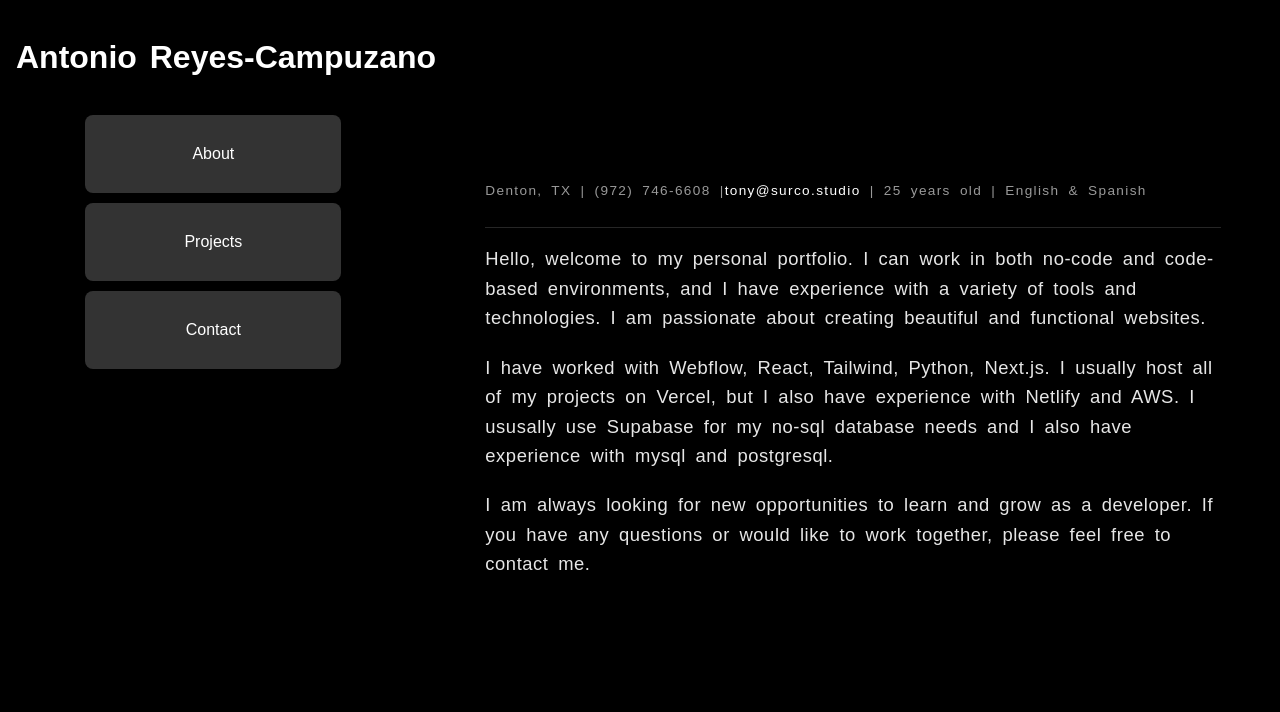
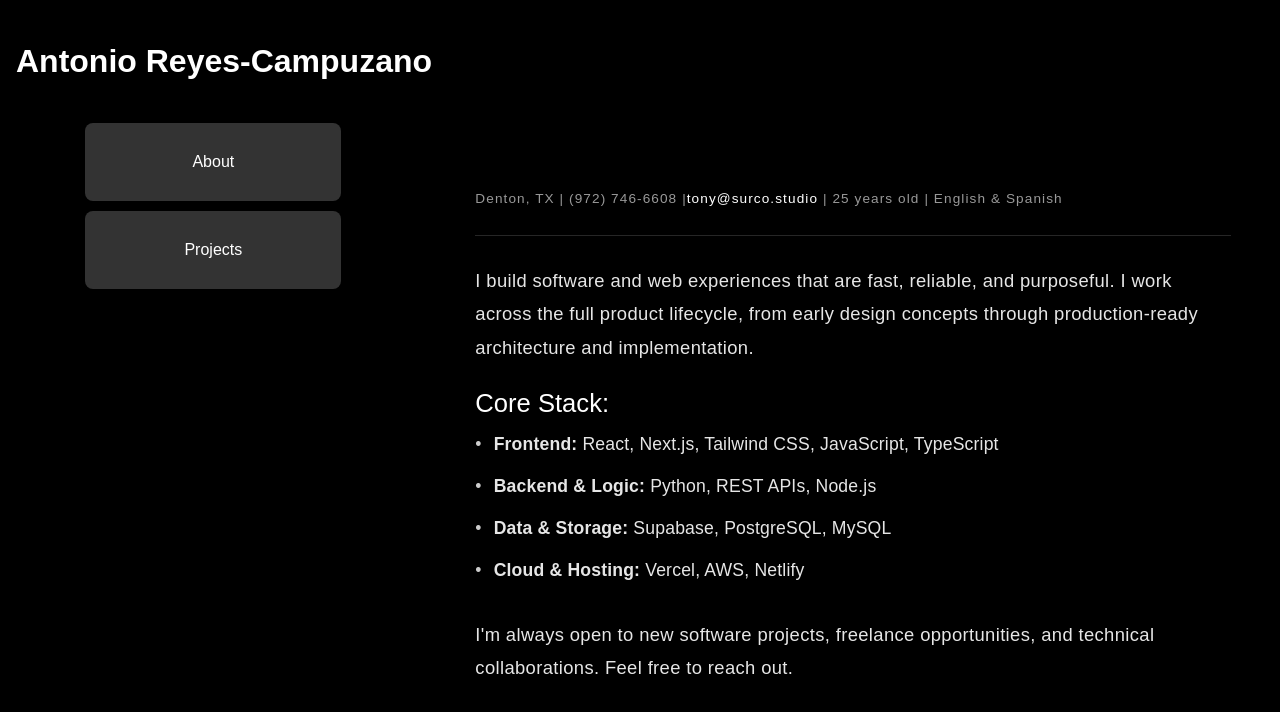
Before and after one commit to Antonioreyes8/portfolio-app, a React (Vite) app: page /about in a window 1280 px wide. Shown: the top 712 px of the page. Built offline with nearby package versions, Linux system fonts and the light colour scheme; a web font is replaced by a local one.

Commit message:
eliminating contact page

```diff
--- a/src/App.tsx
+++ b/src/App.tsx
@@ -2,7 +2,6 @@ import Header from "./sections/header";
 import Menu from "./sections/menu";
 import About from "./pages/about";
 import Projects from "./pages/projects";
-import Contact from "./pages/contact";
 
 import "./styles/projects.css";
 import "./styles/header.css";
@@ -44,7 +43,6 @@ function App() {
 						<Route index element={<About />} />
 						<Route path="/about" element={<About />} />
 						<Route path="/projects" element={<Projects />} />
-						<Route path="/contact" element={<Contact />} />
 					</Routes>
 				</div>
 			</div>
--- a/src/pages/about.tsx
+++ b/src/pages/about.tsx
@@ -9,23 +9,33 @@ function About() {
 				| 25 years old | English & Spanish
 			</div>
 			<p className="about-text">
-				Hello, welcome to my personal portfolio. I can work in both no-code and
-				code-based environments, and I have experience with a variety of tools
-				and technologies. I am passionate about creating beautiful and
-				functional websites.
+				I build software and web experiences that are fast, reliable, and
+				purposeful. I work across the full product lifecycle, from early design
+				concepts through production-ready architecture and implementation.
 			</p>
-			<br />
+
+			<div className="core-stack">
+				<h2>Core Stack:</h2>
+				<ul className="stack-list">
+					<li>
+						<span>Frontend:</span> React, Next.js, Tailwind CSS, JavaScript,
+						TypeScript
+					</li>
+					<li>
+						<span>Backend & Logic:</span> Python, REST APIs, Node.js
+					</li>
+					<li>
+						<span>Data & Storage:</span> Supabase, PostgreSQL, MySQL
+					</li>
+					<li>
+						<span>Cloud & Hosting:</span> Vercel, AWS, Netlify
+					</li>
+				</ul>
+			</div>
+
 			<p className="about-text">
-				I have worked with Webflow, React, Tailwind, Python, Next.js. I usually
-				host all of my projects on Vercel, but I also have experience with
-				Netlify and AWS. I ususally use Supabase for my no-sql database needs
-				and I also have experience with mysql and postgresql.
-			</p>
-			<br />
-			<p className="about-text">
-				I am always looking for new opportunities to learn and grow as a
-				developer. If you have any questions or would like to work together,
-				please feel free to contact me.
+				I'm always open to new software projects, freelance opportunities, and
+				technical collaborations. Feel free to reach out.
 			</p>
 		</section>
 	);
--- a/src/pages/projects.tsx
+++ b/src/pages/projects.tsx
@@ -8,58 +8,66 @@ function Projects() {
 			src: "/project1.png",
 			title: "Los Muchachos de Ritmo",
 			url: "https://cosas-reverberantes.vercel.app/",
-            description: "Music-focused web experience with immersive visuals.",
-            tech: "React, CSS, Vercel"
+			description:
+				"An immersive audiovisual web experience engineered to translate rhythm and musical energy into interactive digital motion. Features custom CSS animations, dynamic visual states, and lightweight performance optimization built for seamless cross-device playback.",
+			tech: "React, CSS, Vercel",
 		},
 		{
 			src: "/project2.png",
 			title: "The Warehouse Project",
 			url: "https://the-warehouse-project-sigma-six.vercel.app/",
-            description: "Event-inspired layout with bold UI design.",
-            tech: "React, CSS"
+			description:
+				"A high-energy event discovery platform and digital showcase tailored for creative gatherings and live sets. Leverages a bold, brutalist-inspired user interface with responsive artist line-up grids, interactive schedule views, and mobile-first navigation.",
+			tech: "React, CSS",
 		},
 		{
 			src: "/project3.png",
 			title: "Guestbook App",
 			url: "https://guestbook-app-alpha.vercel.app/",
-            description: "Users can leave and view messages in real time.",
-            tech: "Next.js, API, Vercel"
+			description:
+				"A full-stack interactive guestbook built to bridge physical spaces with digital keepsakes. Features real-time photo and message submissions, cloud database synchronization, and instant feed hydration with zero-refresh state updates.",
+			tech: "Next.js, API, Vercel",
 		},
 		{
 			src: "/project4.png",
 			title: "Surco.studio",
 			url: "https://surco.studio",
-            description: "Clean portfolio site with modern design.",
-            tech: "React, Tailwind"
+			description:
+				"The official digital portfolio and identity site for Surco Studio, highlighting custom web design and brand systems. Built around an editorial design system with fluid typography, responsive modular grids, and polished layout transitions.",
+			tech: "React, Tailwind",
 		},
 		{
 			src: "/project5.png",
 			title: "Dreambuilt",
 			url: "https://www.dreambuilt-gc.com/",
-            description: "Construction company website with sleek UI.",
-            tech: "Webflow"
+			description:
+				"A comprehensive commercial and residential general contracting website powered by a custom CMS structure. Features dynamic project showcases, detailed service breakdowns, and optimized quote-request funnels designed to drive inbound client leads.",
+			tech: "Webflow",
 		},
 		{
 			src: "/project6.png",
 			title: "Momos Construction",
 			url: "https://www.momosconstruction.com/",
-            description: "Construction company website with sleek UI.",
-            tech: "Webflow"
+			description:
+				"A modern construction portfolio platform built to highlight craftsmanship and streamline customer inquiries. Includes structured project categorization, before-and-after transformation galleries, and a frictionless contact funnel for residential builds.",
+			tech: "Webflow",
 		},
 		{
 			src: "/project7.png",
 			title: "Aclean",
 			url: "https://aclean.space",
-            description: "Description for your seventh awesome project goes here.",
-            tech: "React, Next.js, Tailwind"
+			description:
+				"A complete web application and booking platform for residential cleaning services. Features an interactive, real-time quote calculator based on home specifications, customizable service tiers, and automated inquiry routing for client onboarding.",
+			tech: "React, Next.js, Tailwind",
 		},
 		{
 			src: "/project8.png",
 			title: "Alcalas Renovations",
 			url: "https://alcalas-renovations.vercel.app/",
-            description: "Description for your eighth awesome project goes here.",
-            tech: "TypeScript, Node.js"
-        }
+			description:
+				"A full-stack remodeling portfolio application developed to showcase interior and exterior renovation projects. Features dynamic project filtering, high-resolution media galleries, and structured consultation request forms built on a TypeScript backend.",
+			tech: "TypeScript, Node.js",
+		},
 	];
 
 	return (
@@ -67,8 +75,7 @@ function Projects() {
 			<div className="projects-grid">
 				{projects.map((project, i) => (
 					/* Simply tags the first two indexes with 'featured' */
-                    <div key={i} className={`project-card ${i < 2 ? 'featured' : ''}`}>
-
+					<div key={i} className={`project-card ${i < 2 ? "featured" : ""}`}>
 						{i < 2 && <span className="featured-badge">PINNED</span>}
 
 						<a
@@ -99,14 +106,8 @@ function Projects() {
 
 			{/* Modal */}
 			{selectedProject !== null && (
-                <div
-                    className="modal-overlay"
-                    onClick={() => setSelectedProject(null)}
-                >
-                    <div
-                        className="modal-content"
-                        onClick={(e) => e.stopPropagation()}
-                    >
+				<div className="modal-overlay" onClick={() => setSelectedProject(null)}>
+					<div className="modal-content" onClick={(e) => e.stopPropagation()}>
 						<button
 							className="modal-close"
 							onClick={() => setSelectedProject(null)}
@@ -116,7 +117,9 @@ function Projects() {
 
 						<h2>{projects[selectedProject].title}</h2>
 						<p>{projects[selectedProject].description}</p>
-                        <p><strong>Tech:</strong> {projects[selectedProject].tech}</p>
+						<p>
+							<strong>Tech:</strong> {projects[selectedProject].tech}
+						</p>
 
 						<a
 							href={projects[selectedProject].url}
--- a/src/sections/menu.tsx
+++ b/src/sections/menu.tsx
@@ -7,21 +7,11 @@ function Menu() {
 		<nav className="menu-container">
 			<ul className="menu-list">
 				<li className="menu-item-about">
-					<button onClick={() => navigate("/about")}>
-						About
-					</button>
+					<button onClick={() => navigate("/about")}>About</button>
 				</li>
 
 				<li className="menu-item-projects">
-					<button onClick={() => navigate("/projects")}>
-						Projects
-					</button>
-				</li>
-
-				<li className="menu-item-contact">
-					<button onClick={() => navigate("/contact")}>
-						Contact
-					</button>
+					<button onClick={() => navigate("/projects")}>Projects</button>
 				</li>
 			</ul>
 		</nav>
--- a/src/styles/about.css
+++ b/src/styles/about.css
@@ -1,42 +1,73 @@
 /* Base styles (desktop first) */
 .about-section {
 	padding: 2rem;
-    /* 800px max-width is the sweet spot for text readability (approx 75 characters per line) */
-    max-width: 800px;
+	max-width: 820px;
 	width: 100%;
 	margin: 0 auto;
-
-    /* Smooth fade-in animation when the page loads */
 	animation: fadeUp 0.6s cubic-bezier(0.25, 0.8, 0.25, 1) forwards;
 }
 
-/* Contact and Meta Information Block */
 .information {
 	font-size: 0.85rem;
-    color: rgba(255, 255, 255, 0.6); /* Muted gray to separate from main text */
-    letter-spacing: 0.1em;
+	color: rgba(255, 255, 255, 0.6);
+	letter-spacing: 0.08em;
 	line-height: 1.8;
-
 	padding-bottom: 1.5rem;
-    margin-bottom: 1rem;
-    border-bottom: 1px solid rgba(255, 255, 255, 0.15); /* Clean divider line */
+	margin-bottom: 1.75rem;
+	border-bottom: 1px solid rgba(255, 255, 255, 0.15);
 }
 
-/* Make the email stand out slightly within the muted information text */
 .information span:not(.fallback) {
 	color: white;
 }
 
-/* Paragraph styling */
 .about-text {
 	font-size: 1.15rem;
-    line-height: 1.6;
-    color: rgba(255, 255, 255, 0.9); /* Slightly softer than pure white for eye comfort */
-    margin: 0; /* Zeroed out because your <br /> tags are handling the spacing */
-    letter-spacing: 0.03em;
+	line-height: 1.8;
+	color: rgba(255, 255, 255, 0.9);
+	margin: 0 0 1.5rem;
+	letter-spacing: 0.02em;
+	max-width: 72ch;
 }
 
-/* Keyframe animation for a premium load-in feel */
+.core-stack {
+	margin: 1.5rem 0 2rem;
+}
+
+.core-stack h2 {
+	margin: 0 0 0.75rem;
+	font-size: clamp(1.6rem, 2vw, 2.2rem);
+	line-height: 1.2;
+	font-weight: 400;
+}
+
+.stack-list {
+	list-style: none;
+	margin: 0;
+	padding: 0;
+	display: grid;
+	gap: 0.75rem;
+}
+
+.stack-list li {
+	font-size: 1.1rem;
+	line-height: 1.7;
+	color: rgba(255, 255, 255, 0.9);
+	letter-spacing: 0.01em;
+}
+
+.stack-list li span {
+	color: rgba(255, 255, 255, 0.9);
+	font-weight: 600;
+}
+
+.stack-list li::before {
+	content: "•";
+	color: rgba(255, 255, 255, 0.8);
+	display: inline-block;
+	margin-right: 0.75rem;
+}
+
 @keyframes fadeUp {
 	from {
 		opacity: 0;
@@ -48,9 +79,6 @@
 	}
 }
 
-/* ==========================================
-   RESPONSIVE DESIGN BREAKPOINTS
-   ========================================== */
 @media (max-width: 1024px) {
 	.about-section {
 		padding: 1.5rem;
@@ -66,7 +94,8 @@
 		font-size: 0.75rem;
 	}
 
-    .about-text {
+	.about-text,
+	.stack-list li {
 		font-size: 1rem;
 	}
 }
--- a/src/styles/global.css
+++ b/src/styles/global.css
@@ -26,11 +26,25 @@ html {
 	padding: 0;
 	width: 100%;
 	height: 100%;
-    line-height: 1.25;
-    word-spacing: 0.25em;
+	line-height: 1.5;
+	letter-spacing: normal;
+	word-spacing: normal;
+	text-transform: none;
 	overflow-x: hidden; /* Absolute safety lock against horizontal scrolling */
 }
 
 .fallback {
 	font-family: Helvetica, sans-serif;
 }
+
+p,
+ul,
+li,
+h1,
+h2,
+h3,
+h4,
+h5,
+h6 {
+	text-transform: none;
+}
```
Also changed, not shown: vercel.json (added). Lines whose indentation alone changed are shown as unchanged.
